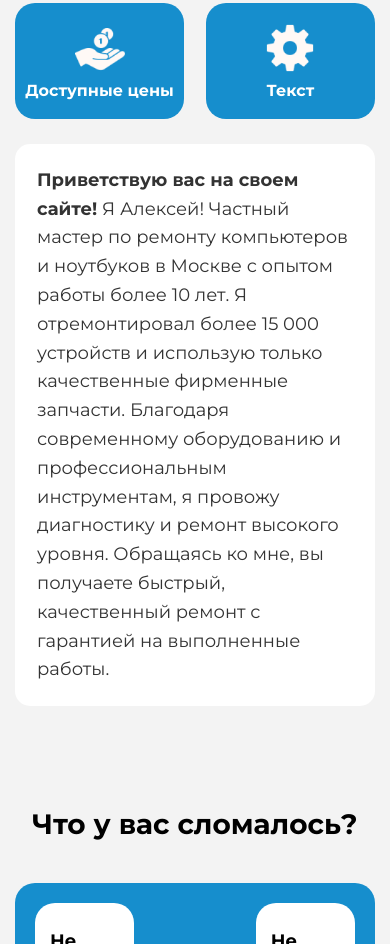
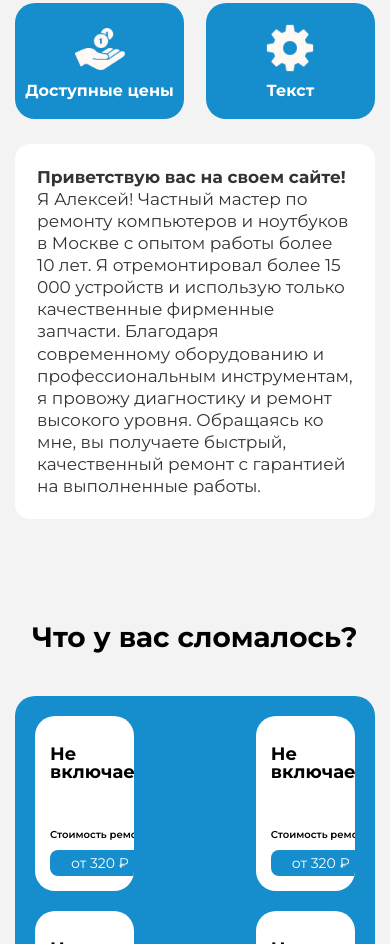
Before and after one commit to Sheil777/computer-wizard, a plain HTML site: page index.html in a window 390 px wide. Shown: the part 847-1791 px from the top of the page. Drawn offline with Linux system fonts and the light colour scheme.

Commit message:
Небольшие поправки

```diff
--- a/template/css/_main.scss
+++ b/template/css/_main.scss
@@ -339,6 +339,10 @@
   //   }
   // }
 
+  @media (max-width: 770px) {
+    padding-top: 50px;
+  }
+
   &__flex {
     display: flex;
     flex-wrap: wrap;
@@ -412,13 +416,15 @@
     margin-top: 25px;
     color: rgb(51, 51, 51);
 
+    @media (max-width: 500px) {
+      font-size: 17px;
+      line-height: 1.3;
+    }
+
     b {
 
     }
-  }
 
-  @media (max-width: 770px) {
-    padding-top: 50px;
   }
 }
 
```
Also changed, not shown: template/css/style.css, 1 other file.
